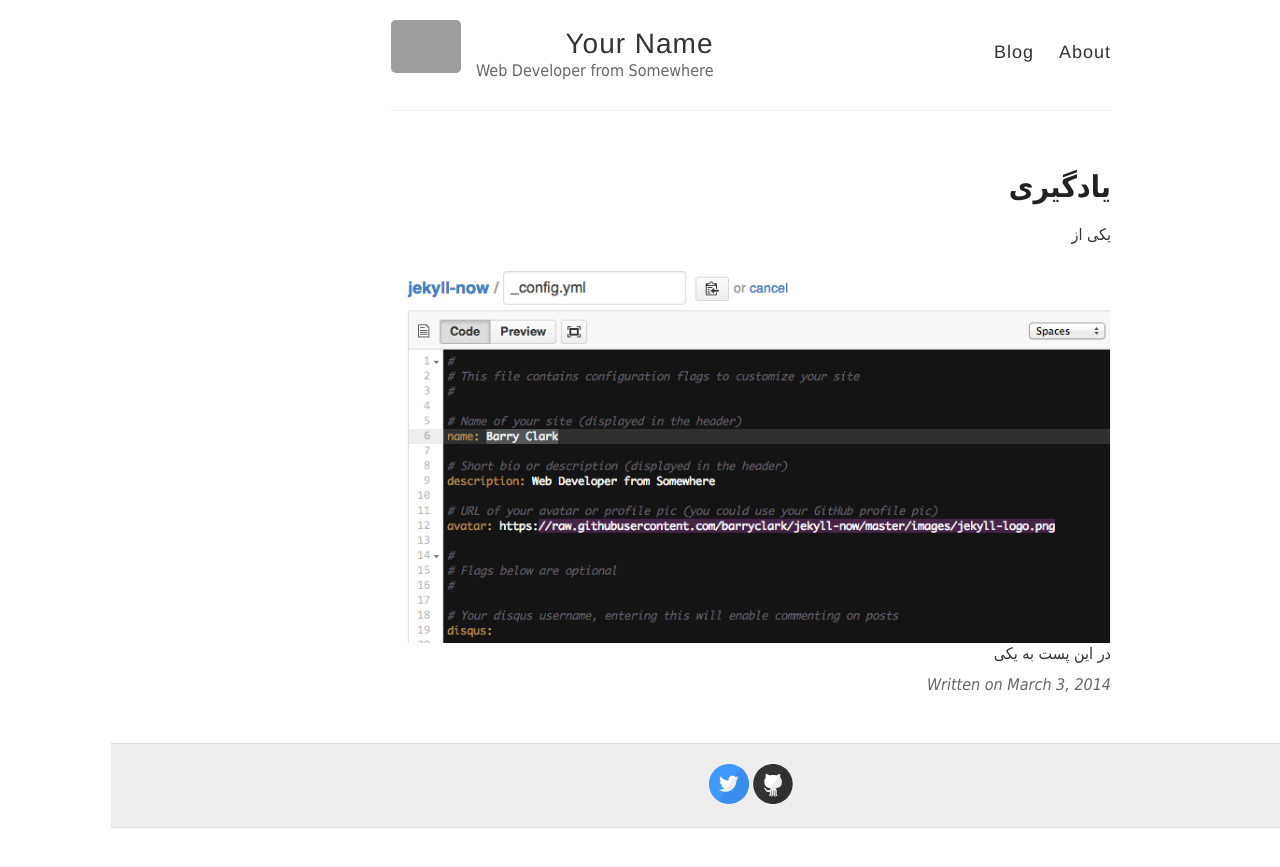
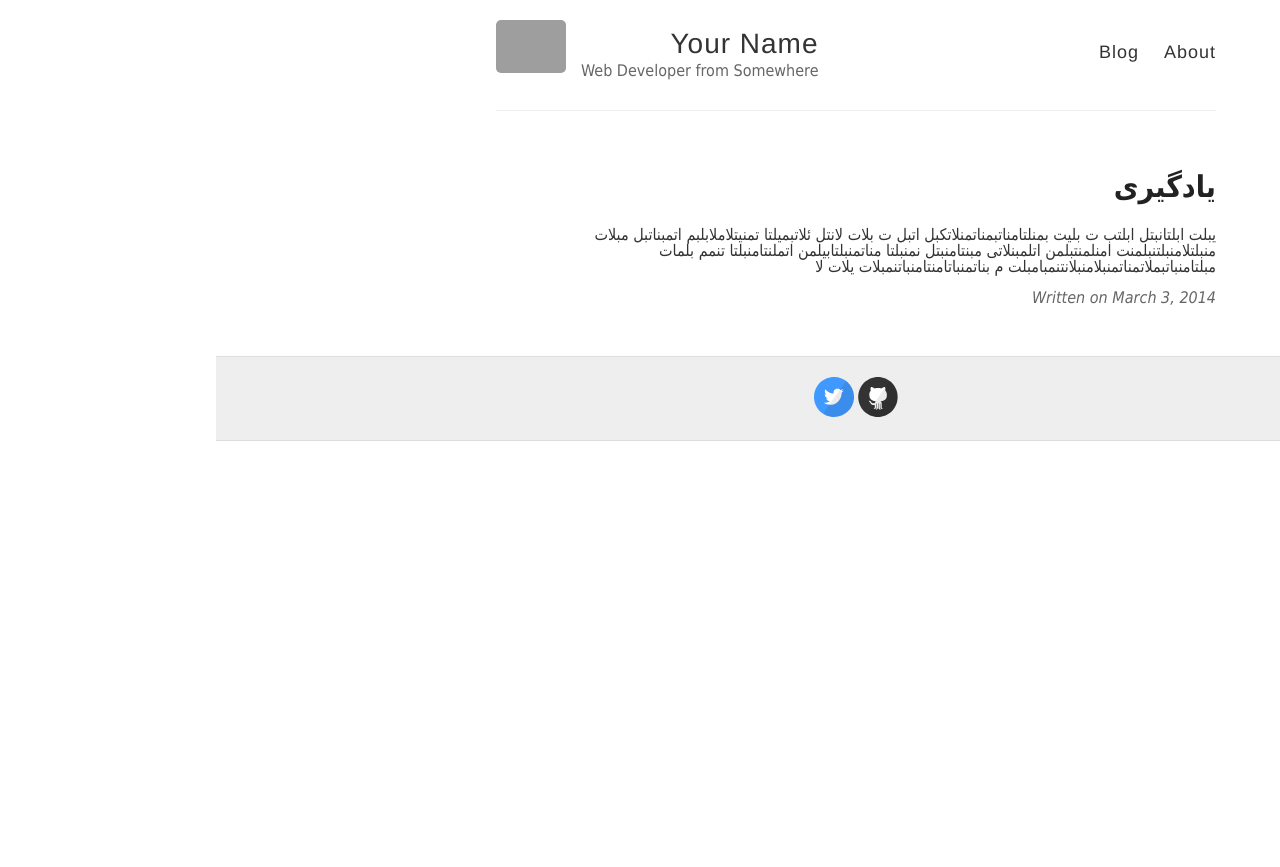
Before and after one commit to AlisterTA/alisterta.github.io, a Jekyll site: the page built from _posts/2014-3-3-Hello-World1.md, in a window 1280 px wide. Shown: the top 867 px of the page. Built offline with Jekyll 4.4.1, drawn with Linux system fonts in a browser that asks for light colours; grey boxes are pictures that could not be loaded.

Commit message:
Update 2014-3-3-Hello-World1.md

```diff
--- a/_posts/2014-3-3-Hello-World1.md
+++ b/_posts/2014-3-3-Hello-World1.md
@@ -3,7 +3,10 @@
 title: یادگیری
 ---
 
-یکی از
-
-![_config.yml]({{ site.baseurl }}/images/config.png)
- در این پست به یکی
+یبلت ابلتانبتل ابلتب
+ت بلیت بمنلتامناتبمناتمنلاتکبل
+اتبل ت
+بلات لانتل ئلاتبمیلتا تمنیتلاملابلبم اتمبناتبل
+ مبلات منبلتلامنبلتنبلمنت امنلمنتبلمن اتلمبنلاتی مبنتامنبتل نمنبلتا مناتمنبلتابیلمن اتملنتامنبلتا تنمم
+ بلمات مبلتامنباتبملاتمناتمنبلامنبلانتنمبامبلت
+ م بناتمنباتامنتامنباتنمبلات یلات لا
```
